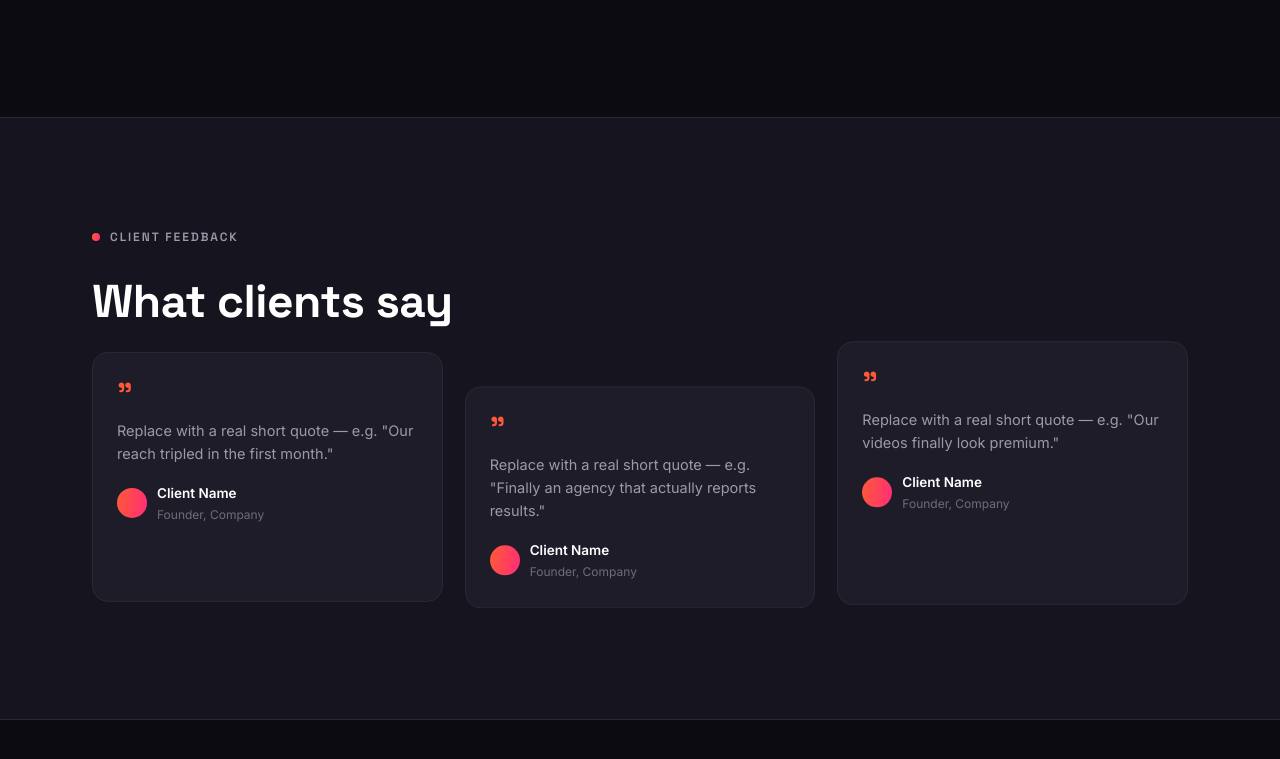
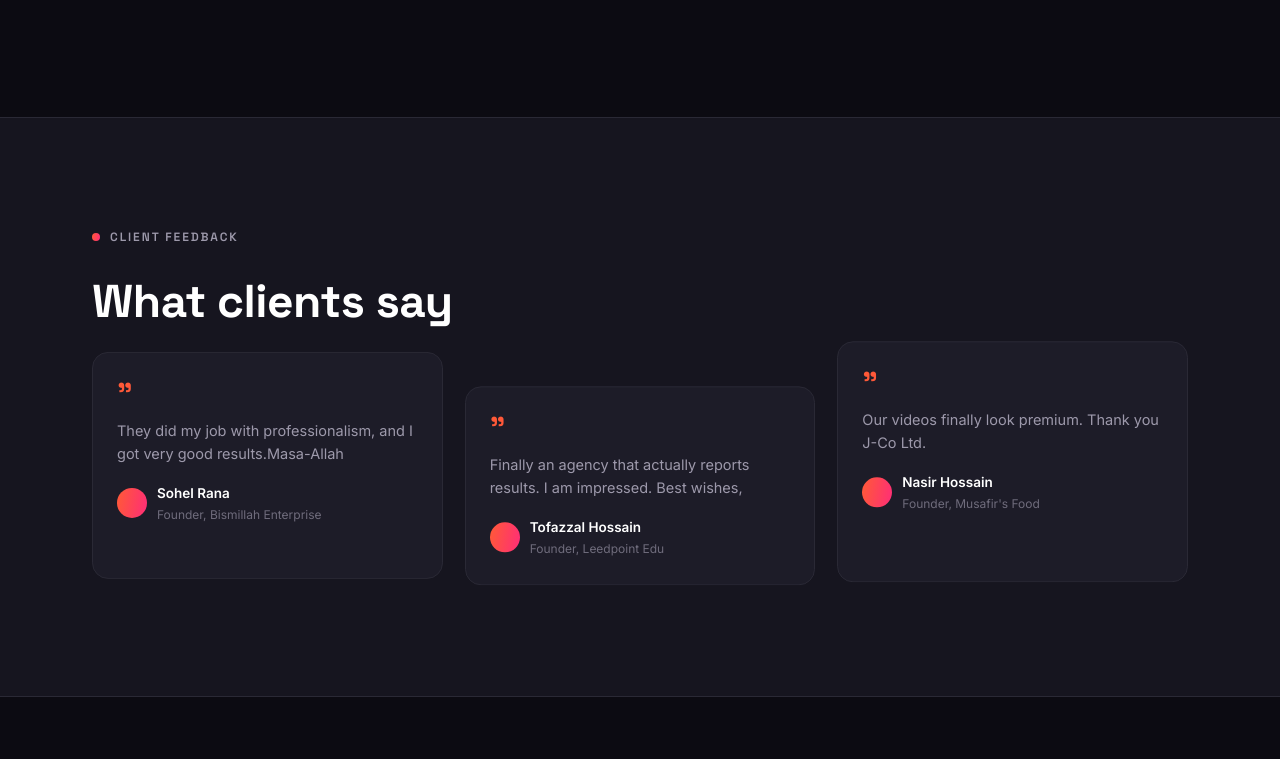
Before and after one commit to J-Co-Ltd/j-co-ltd.github.io, a plain HTML site: page index.html in a window 1280 px wide. Shown: the part 3536-4295 px from the top of the page. Drawn offline with Linux system fonts and the light colour scheme.

Commit message:
Update index.html

```diff
--- a/index.html
+++ b/index.html
@@ -703,7 +703,7 @@
         </div>
         <div class="work-info">
           <div class="work-cat">Meta Marketing</div>
-          <h4>Client Name — Campaign Title</h4>
+          <h4>LEEDPOINT EDU CONSULTANTS LTD</h4>
           <p>One line about the result, e.g. "3.2x ROAS over 90 days."</p>
         </div>
       </div>
@@ -714,7 +714,7 @@
         </div>
         <div class="work-info">
           <div class="work-cat">Social Media</div>
-          <h4>Client Name — Campaign Title</h4>
+          <h4>BISMILLAH ENTERPRISE</h4>
           <p>One line about the result, e.g. "40% follower growth in Q1."</p>
         </div>
       </div>
@@ -725,7 +725,7 @@
         </div>
         <div class="work-info">
           <div class="work-cat">Graphic Design</div>
-          <h4>Client Name — Campaign Title</h4>
+          <h4>MUSAFIR'S FOOD</h4>
           <p>One line about the result, e.g. "New brand identity, full rollout."</p>
         </div>
       </div>
@@ -781,36 +781,36 @@
 
       <div class="quote-card">
         <span class="quote-mark">"</span>
-        <p class="quote-text">Replace with a real short quote — e.g. "Our reach tripled in the first month."</p>
+        <p class="quote-text">They did my job with professionalism, and I got very good results.Masa-Allah</p>
         <div class="quote-author">
           <div class="dot"></div>
           <div>
-            <div class="quote-author-name">Client Name</div>
-            <div class="quote-author-role">Founder, Company</div>
+            <div class="quote-author-name">Sohel Rana</div>
+            <div class="quote-author-role">Founder, Bismillah Enterprise</div>
           </div>
         </div>
       </div>
 
       <div class="quote-card">
         <span class="quote-mark">"</span>
-        <p class="quote-text">Replace with a real short quote — e.g. "Finally an agency that actually reports results."</p>
+        <p class="quote-text">Finally an agency that actually reports results. I am impressed. Best wishes,</p>
         <div class="quote-author">
           <div class="dot"></div>
           <div>
-            <div class="quote-author-name">Client Name</div>
-            <div class="quote-author-role">Founder, Company</div>
+            <div class="quote-author-name">Tofazzal Hossain</div>
+            <div class="quote-author-role">Founder, Leedpoint Edu</div>
           </div>
         </div>
       </div>
 
       <div class="quote-card">
         <span class="quote-mark">"</span>
-        <p class="quote-text">Replace with a real short quote — e.g. "Our videos finally look premium."</p>
+        <p class="quote-text">Our videos finally look premium. Thank you J-Co Ltd.</p>
         <div class="quote-author">
           <div class="dot"></div>
           <div>
-            <div class="quote-author-name">Client Name</div>
-            <div class="quote-author-role">Founder, Company</div>
+            <div class="quote-author-name">Nasir Hossain</div>
+            <div class="quote-author-role">Founder, Musafir's Food</div>
           </div>
         </div>
       </div>
@@ -856,7 +856,7 @@
         <h5>Contact</h5>
         <p>hello@jcoltd.com</p>
         <p>+880 1000-000000</p>
-        <a href="#">Facebook</a>
+        <a href="https://www.facebook.com/JCoAgency">Facebook</a>
         <a href="#">Instagram</a>
         <a href="#">LinkedIn</a>
       </div>
```
